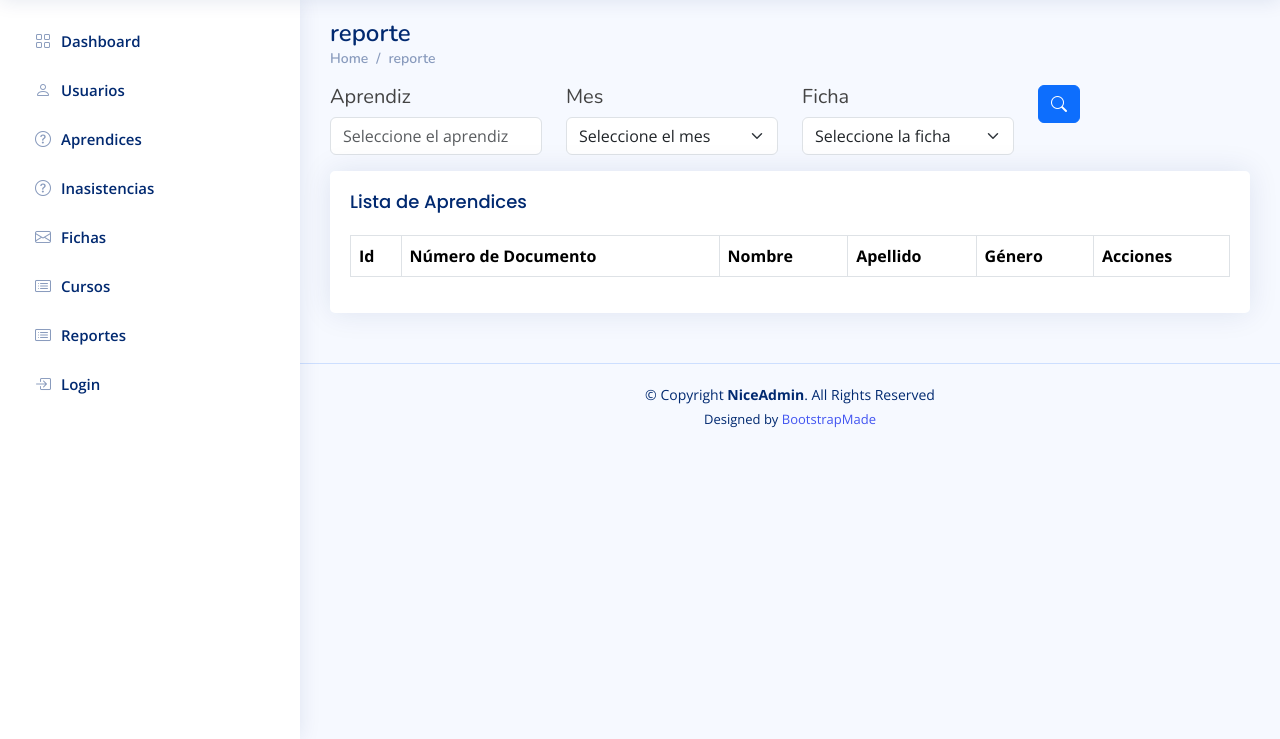
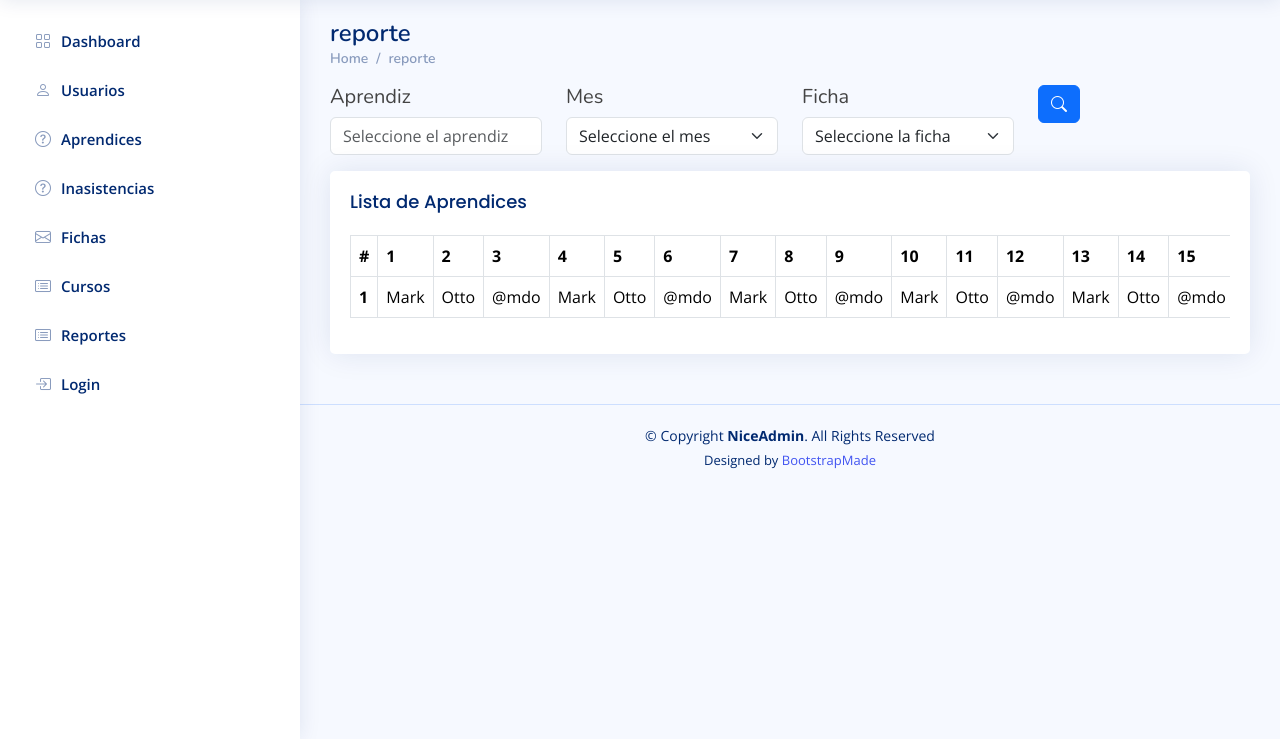
Before and after one commit to lulo26/registroInasistencias, a PHP site: page /registroInasistencias/reporte in a window 1280 px wide. Shown: the part 61-800 px from the top of the page. Run offline with PHP 8.4, Linux system fonts and the light colour scheme; lists and menus that the app fills with data are empty; some libraries are stand-ins or nearby versions.

Commit message:
Error de formato de fechas para el select

```diff
--- a/Assets/js/reportes/reportes.js
+++ b/Assets/js/reportes/reportes.js
@@ -3,7 +3,9 @@ const reportesUrl = "http://localhost/registroInasistencias/reporte/";
 //let selectFichas = document.querySelector('#selectFichas');
 //let selectAprendices = document.querySelector('#selectAprendices');
 let btnBuscar = document.querySelector('#btnBuscar');
-
+let inputAprendiz = document.querySelector('#inputAprendiz');
+let selectMes = document.querySelector('#selectMes');
+let selectFicha2 = document.querySelector('#selectFicha2');
 
 // Listar aprendices en el select
 function selectAprendices() {
@@ -39,15 +41,128 @@ function selectFichas() {
             console.log(data);
             let selectFicha = document.querySelector('#selectFicha');
 
-
             data.forEach((fichas) => {
                 selectFicha.innerHTML += `
                   <option value="${fichas.idficha}">${fichas.numero_ficha}</option>`;
             });
         });
 }
+
+function getAsistenciasForAprendiz(mes, idAprendiz) {
+
+    // Año actual
+    let añoActual = new Date().getFullYear();
+
+    // Construye la fecha de inicio formato
+    let fechaInicio = `${añoActual}-${String(mes).padStart(2, '0')}-01 00:00:00`;
+
+    // Obtiene el último día del mes
+    let ultimoDia = new Date(añoActual, mes, 0).getDate(); // Obtiene el último día del mes
+    let fechaFin = `${añoActual}-${String(mes).padStart(2, '0')}-${ultimoDia} 23:59:59`;
+
+    console.log(fechaInicio, fechaFin);
+
+    let url = `${reportesUrl}/getAsistenciasForAprendiz?idAprendiz=${idAprendiz}&fechaInicio=${fechaInicio}&fechaFin=${fechaFin}`;
+
+    fetch(url)
+        .then((data) => data.json())
+        .then((data) => {
+            console.log(data);
+
+        });
+
+}
+
+
+getAsistenciasForAprendiz(3, 91);
+
+
 selectFichas();
 
 selectAprendices();
 
-btnBuscar.addEventListener()
+function obtenerDiasDelMes(mes) {
+
+    const diasPorMes = [31, 28, 31, 30, 31, 30, 31, 31, 30, 31, 30, 31];
+
+    // Verificar si es un año bisiesto para febrero
+    const año = new Date().getFullYear();
+    if (mes === 2 && ((año % 4 === 0 && año % 100 !== 0) || (año % 400 === 0))) {
+        diasPorMes[1] = 29;
+    }
+
+
+    let cabeceraTabla = document.getElementById('cabeceraTabla');
+    cabeceraTabla.innerHTML = '';
+
+
+    let thVacio = document.createElement('th');
+    thVacio.textContent = "#";
+    cabeceraTabla.appendChild(thVacio);
+
+    // Agregar los días del mes como encabezados de columna
+
+    for (let i = 1; i <= diasPorMes[mes - 1]; i++) {
+        let th = document.createElement('th');
+        th.textContent = i;
+        cabeceraTabla.appendChild(th);
+    }
+}
+
+let mesActual = new Date().getMonth() + 1;
+obtenerDiasDelMes(mesActual);
+
+
+
+btnBuscar.addEventListener('click', () => {
+    cabeceraTabla.innerHTML = '';
+
+    // ==================================== VALIDACIONES DE LOPS NULL O VACIOS ==================================
+
+    //  Elimina mensajes de error de antes
+    document.querySelectorAll('.invalid-feedback').forEach(el => el.remove());
+    selectMes.classList.remove('is-invalid');
+    selectFicha2.classList.remove('is-invalid');
+    inputAprendiz.classList.remove('is-invalid');
+
+    //  Validar que se seleccione un mes
+    if (selectMes.value == '' || selectMes.value == null) {
+        selectMes.classList.add('is-invalid');
+        const errorMsg = document.createElement('div');
+        errorMsg.classList.add('invalid-feedback');
+        errorMsg.textContent = 'Por favor, seleccione un mes.';
+        selectMes.parentNode.appendChild(errorMsg);
+        return;
+    }
+
+    //  Validar que se seleccione una ficha o un aprendiz
+    if ((selectFicha2.value == '' || selectFicha2.value == null) &&
+        (inputAprendiz.value == '' || inputAprendiz.value == null)) {
+
+        // Agregar mensaje en selectFicha2
+        selectFicha2.classList.add('is-invalid');
+        const errorFicha = document.createElement('div');
+        errorFicha.classList.add('invalid-feedback');
+        errorFicha.textContent = 'Por favor, seleccione una ficha o un aprendiz.';
+        selectFicha2.parentNode.appendChild(errorFicha);
+
+        // Agregar mensaje en inputAprendiz
+        inputAprendiz.classList.add('is-invalid');
+        const errorAprendiz = document.createElement('div');
+        errorAprendiz.classList.add('invalid-feedback');
+        errorAprendiz.textContent = 'Por favor, seleccione una ficha o un aprendiz.';
+        inputAprendiz.parentNode.appendChild(errorAprendiz);
+
+        return;
+    }
+    // ====================================================================================================
+
+    if (inputAprendiz.value == '' || inputAprendiz.value == null) {
+
+    } else {
+
+
+    }
+
+
+});
--- a/Controllers/Reporte.php
+++ b/Controllers/Reporte.php
@@ -32,6 +32,24 @@ class Reporte extends Controllers
         echo json_encode($arrData, JSON_UNESCAPED_UNICODE);
         die();
     }
+    public function getAsistenciasForAprendiz()
+    {
+
+        if (isset($_GET['idAprendiz'], $_GET['fechaInicio'], $_GET['fechaFin'])) {
+
+            $idAprendiz = intval($_GET['idAprendiz']);
+            $inicio = $_GET['fechaInicio'];
+            $fin = $_GET['fechaFin'];
+
+            $arrData = $this->model->selectForAprendiz($inicio, $fin, $idAprendiz);
+
+            echo json_encode($arrData, JSON_UNESCAPED_UNICODE);
+        } else {
+
+            echo json_encode(["error" => "Faltan parámetros"], JSON_UNESCAPED_UNICODE);
+        }
+        die();
+    }
 
 
 }
--- a/Libraries/Core/Mysql.php
+++ b/Libraries/Core/Mysql.php
@@ -43,6 +43,12 @@ class Mysql extends Conexion
         $result->execute();
         $data = $result->fetchall(PDO::FETCH_ASSOC);
         return $data;
+    }
+    public function select_all2($query, $params = [])
+    {
+        $stmt = $this->pdo->prepare($query);
+        $stmt->execute($params);
+        return $stmt->fetchAll(PDO::FETCH_ASSOC);
     }
 
     public function update(string $query, array $arrValues)
--- a/Models/ReporteModel.php
+++ b/Models/ReporteModel.php
@@ -10,19 +10,27 @@ class ReporteModel extends Mysql
 
     public function selectForAprendiz(string $fechaInicio, string $fechaFin, int $idAprendiz)
     {
-        $return = "";
+        // Convertir fechas a solo YYYY-MM-DD (elimina horas)
+        $fechaInicio = date('Y-m-d', strtotime($fechaInicio));
+        $fechaFin = date('Y-m-d', strtotime($fechaFin));
 
-        $this->fechaInicio = $fechaInicio;
-        $this->fechaFin = $fechaFin;
-        $this->idAprendiz = $idAprendiz;
+        $sql = "SELECT
+            inasistencias.fecha_inasistencia,
+            inasistencias.estado_inasistencia,
+            inasistencias.hora_inasistencia,
+            inasistencias.retardos_inasistencia,
+            aprendices.nombre_aprendiz,
+            aprendices.apellido_aprendiz
+        FROM inasistencias
+        INNER JOIN aprendices ON aprendices.idaprendiz = inasistencias.aprendices_idusuario
+        WHERE inasistencias.aprendices_idusuario = ?
+        AND DATE(inasistencias.fecha_inasistencia) BETWEEN ? AND ?";
 
-        $sql = "SELECT (inasistencias.fecha_inasistencia,inasistencias.estado_inasistencia,inasistencias.fecha_inasistencia,inasistencias.hora_inasistencia,inasistencias.retardos_inasistencia,aprendices.nombre_aprendiz,aprendices.apellido_aprendiz)
-        JOIN aprendices ON aprendices.idaprendiz=inasistencias.aprendices_idusuario
-        WHERE idaprendiz=? and inasistencias.fecha_inasistencia BETWEEN ? AND ?";
-        $arrData = array($this->idAprendiz, $this->fechaInicio, $this->fechaFin);
-        $request = $this->select_all($sql, $arrData);
-        return $request;
+        $arrData = [$idAprendiz, $fechaInicio, $fechaFin];
+
+        return $this->select_all2($sql, $arrData);
     }
+
 
     public function selectForFicha(string $fechaInicio, string $fechaFin, int $idficha)
     {
--- a/Views/Reporte/reportes.php
+++ b/Views/Reporte/reportes.php
@@ -21,8 +21,8 @@
         </div>
         <div class="col-3 text-right">
             <h5>Mes</h5>
-            <select class="form-select" aria-label="Default select example">
-                <option id="selectMes" selected>Seleccione el mes</option>
+            <select class="form-select" id="selectMes" aria-label="Default select example" required>
+                <option value="" selected>Seleccione el mes</option>
                 <option value=01>Enero</option>
                 <option value=02>Febrero</option>
                 <option value=03>Marzo</option>
@@ -39,8 +39,8 @@
         </div>
         <div class="col-3 text-right">
             <h5>Ficha</h5>
-            <select class="form-select" aria-label="Default select example">
-                <option selected>Seleccione la ficha</option>
+            <select class="form-select" id="selectFicha2" aria-label="Default select example" required>
+                <option value="" selected>Seleccione la ficha</option>
                 <div class="selectFicha" id="selectFicha"></div>
 
             </select>
@@ -59,17 +59,44 @@
                     <div class="table-responsive">
                         <table class="table table-bordered table-hover" id="tablaReportes">
                             <thead class="thead-light">
-                                <tr>
-                                    <th scope="col">Id</th>
-                                    <th scope="col">Número de Documento</th>
-                                    <th scope="col">Nombre</th>
-                                    <th scope="col">Apellido</th>
-                                    <th scope="col">Género</th>
-                                    <th scope="col">Acciones</th>
-                                </tr>
+                                <tr id="cabeceraTabla"></tr>
                             </thead>
                             <tbody>
-                                <!-- Aquí se llenará la tabla dinámicamente -->
+                                <tr>
+                                    <th scope="row">1</th>
+                                    <td>Mark</td>
+                                    <td>Otto</td>
+                                    <td>@mdo</td>
+                                    <td>Mark</td>
+                                    <td>Otto</td>
+                                    <td>@mdo</td>
+                                    <td>Mark</td>
+                                    <td>Otto</td>
+                                    <td>@mdo</td>
+                                    <td>Mark</td>
+                                    <td>Otto</td>
+                                    <td>@mdo</td>
+                                    <td>Mark</td>
+                                    <td>Otto</td>
+                                    <td>@mdo</td>
+                                    <td>Mark</td>
+                                    <td>Otto</td>
+                                    <td>@mdo</td>
+                                    <td>Mark</td>
+                                    <td>Otto</td>
+                                    <td>@mdo</td>
+                                    <td>Mark</td>
+                                    <td>Otto</td>
+                                    <td>@mdo</td>
+                                    <td>Mark</td>
+                                    <td>Otto</td>
+                                    <td>@mdo</td>
+                                    <td>Mark</td>
+                                    <td>Otto</td>
+                                    <td>@mdo</td>
+                                    <td>Mark</td>
+                                </tr>
+
                             </tbody>
                         </table>
                     </div>
```
Also changed, not shown: Views/Template/modals/usuariosModal-ejemplo.php (+10 -9 lines).
